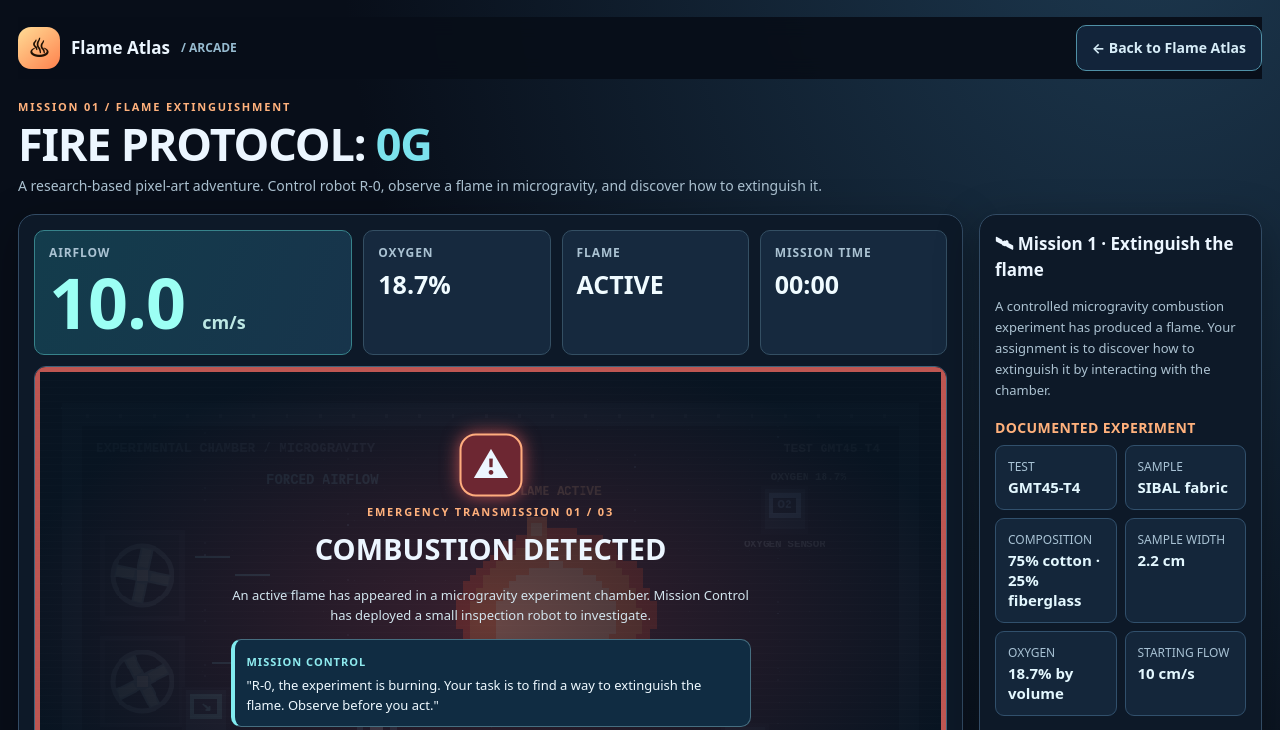
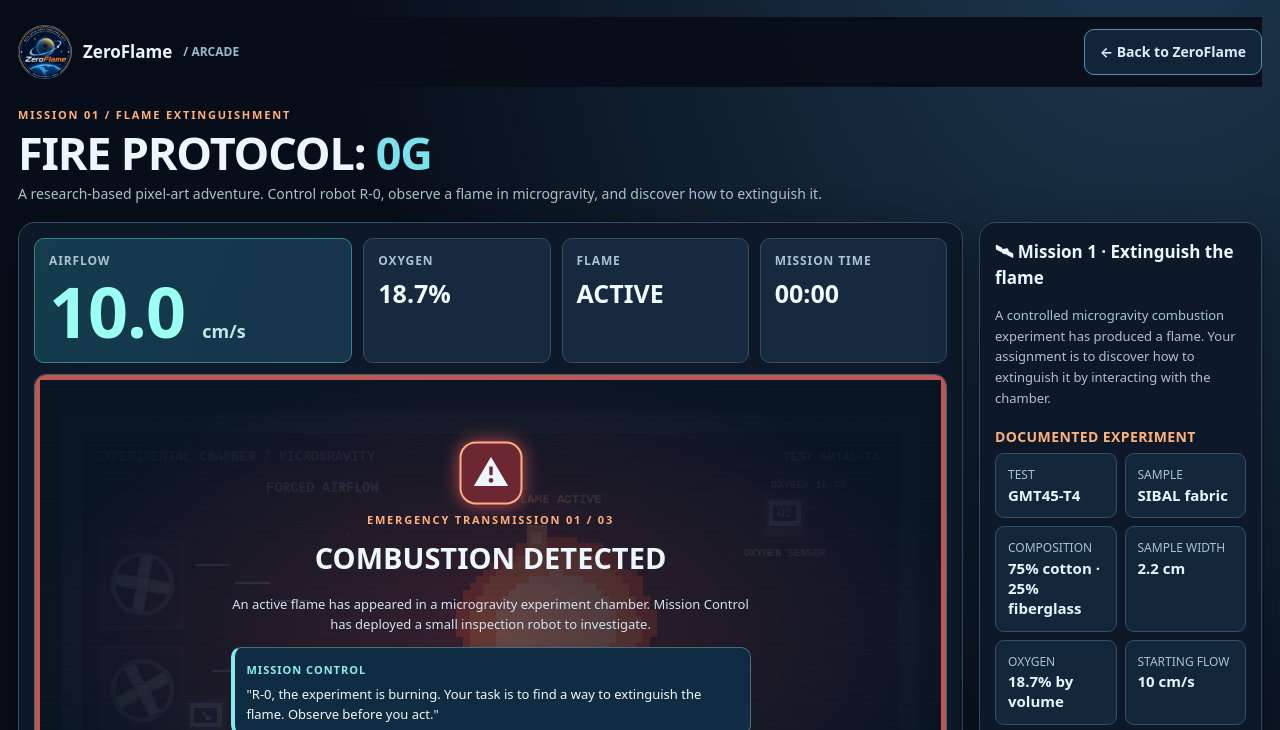
Before and after one commit to Galacticlau/NasaChallenge, a plain HTML site: page fire-protocol.html in a window 1280 px wide. Shown: the top 730 px of the page. Drawn offline with Linux system fonts and the light colour scheme.

Commit message:
Actualiza el nombre y el emblema de ZeroFlame

```diff
--- a/fire-protocol.html
+++ b/fire-protocol.html
@@ -4,7 +4,8 @@
 <meta charset="utf-8">
 <meta name="viewport" content="width=device-width, initial-scale=1">
 <meta name="theme-color" content="#080e19">
-<title>Fire Protocol: 0G | Flame Atlas</title>
+<title>Fire Protocol: 0G | ZeroFlame</title>
+<link rel="stylesheet" href="zeroflame-logo.css">
 <style>
 :root{color-scheme:dark;--bg:#080e19;--panel:#101d2d;--border:#324b64;--text:#ecf6ff;--muted:#acc2d1;--cyan:#7be2ed;--orange:#ffb17c;--green:#8ee6bd;--violet:#bcb0f8}
 *{box-sizing:border-box}
@@ -14,7 +15,7 @@ button:focus-visible,a:focus-visible{outline:3px solid #8af2f8;outline-offset:3p
 .wrap{max-width:1280px;margin:auto;padding:17px 18px 52px}
 .top{display:flex;justify-content:space-between;align-items:center;gap:12px;flex-wrap:wrap;margin-bottom:20px}
 .brand{display:flex;gap:11px;align-items:center;text-decoration:none;color:var(--text);font-size:17px;font-weight:800}
-.mark{width:42px;height:42px;background:linear-gradient(140deg,#ffdc96,#ff814d);border-radius:13px;display:grid;place-items:center;color:#201205;font-size:25px}
+
 .back{padding:9px 12px;border:1px solid #365771;background:#12243a;text-decoration:none;color:#d7edf8;border-radius:10px;font-weight:700;font-size:12px}
 .eyebrow{font:800 11px/1.5 system-ui;letter-spacing:1.8px;text-transform:uppercase;color:var(--orange)}
 h1{font-size:clamp(29px,4.1vw,45px);margin:4px 0 5px;letter-spacing:-1.2px;line-height:1.13}
@@ -128,8 +129,8 @@ dialog p{font-size:13px;color:#d1e3ed;line-height:1.67}
 <body>
 <div class="wrap">
 <header class="top">
-  <a class="brand" href="index.html"><span class="mark">♨</span>Flame Atlas <span style="color:#96bacf;font-size:12px">/ ARCADE</span></a>
-  <a class="back" href="index.html#inicio">← Back to Flame Atlas</a>
+  <a class="brand" href="index.html"><span class="zeroflame-logo"><img src="zeroflame-emblema.jpg" alt="" width="1254" height="1254"></span>ZeroFlame <span style="color:#96bacf;font-size:12px">/ ARCADE</span></a>
+  <a class="back" href="index.html#inicio">← Back to ZeroFlame</a>
 </header>
 <div class="eyebrow" id="missionLabel">Mission 01 / Flame Extinguishment</div>
 <h1>FIRE PROTOCOL: <span>0G</span></h1>
@@ -203,7 +204,7 @@ dialog p{font-size:13px;color:#d1e3ed;line-height:1.67}
     <div class="stage-note">Research reference: <a target="_blank" rel="noopener noreferrer" href="https://ntrs.nasa.gov/api/citations/20210011385/downloads/TM-20210011385.pdf">NASA BASS-II Summary Report (2021), Table 7.1 and Figures 7.5–7.6</a>.</div>
   </aside>
 </div>
-<footer>Flame Atlas is an independent educational project, not an official NASA game. Based on published BASS-II experimental results. <a href="index.html#inicio">← Back to Flame Atlas</a>.</footer>
+<footer>ZeroFlame is an independent educational project, not an official NASA game. Based on published BASS-II experimental results. <a href="index.html#inicio">← Back to ZeroFlame</a>.</footer>
 </div>
 <dialog id="missionReport" aria-labelledby="reportTitle">
   <span class="pill" id="reportTag">SCIENTIFIC FINDING · NASA BASS-II</span>
@@ -213,7 +214,7 @@ dialog p{font-size:13px;color:#d1e3ed;line-height:1.67}
   <div class="dialog-actions">
     <button class="primary" id="nextMission">▶ INVESTIGATE THE CAUSE</button>
     <button class="secondary" id="replay">↻ REPLAY</button>
-    <a href="index.html#inicio" class="back-to-atlas">← Back to Flame Atlas</a>
+    <a href="index.html#inicio" class="back-to-atlas">← Back to ZeroFlame</a>
     <a target="_blank" rel="noopener noreferrer" href="https://ntrs.nasa.gov/api/citations/20210011385/downloads/TM-20210011385.pdf">Read NASA's report ↗</a>
   </div>
 </dialog>
@@ -400,7 +401,7 @@ dialog p{font-size:13px;color:#d1e3ed;line-height:1.67}
     $("reportTag").textContent=isFirst?"RESEARCH FINDING · BASS-II / GMT45-T4":"FINAL REPORT · MISSION 02";
     $("reportTitle").textContent=title;$("reportIntro").textContent=message;
     $("reportBody").innerHTML=body;
-    $("nextMission").textContent=isFirst?"▶ BEGIN MISSION 2":"← BACK TO FLAME ATLAS";
+    $("nextMission").textContent=isFirst?"▶ BEGIN MISSION 2":"← BACK TO ZEROFLAME";
     $("nextMission").disabled=false;
     $("replay").textContent=isFirst?"↻ REPLAY MISSION 1":"↻ REPLAY MISSION 2";
     updateHUD();
--- /dev/null
+++ b/zeroflame-logo.css
@@ -0,0 +1,18 @@
+.zeroflame-logo {
+  position: relative;
+  display: block;
+  flex: none;
+  width: 54px;
+  aspect-ratio: 1;
+  border-radius: 50%;
+  overflow: hidden;
+}
+
+/* El recorte coincide con el aro exterior del emblema original de 1254 × 1254. */
+.zeroflame-logo img {
+  position: absolute;
+  inset: -3.95% auto auto -5.02%;
+  width: 110.48%;
+  height: 112.57%;
+  max-width: none;
+}
```
Also changed, not shown: index.html (+8 -7 lines), psi98-saffire-dashboard.html (+2 -2 lines), zeroflame-emblema.jpg (added).
